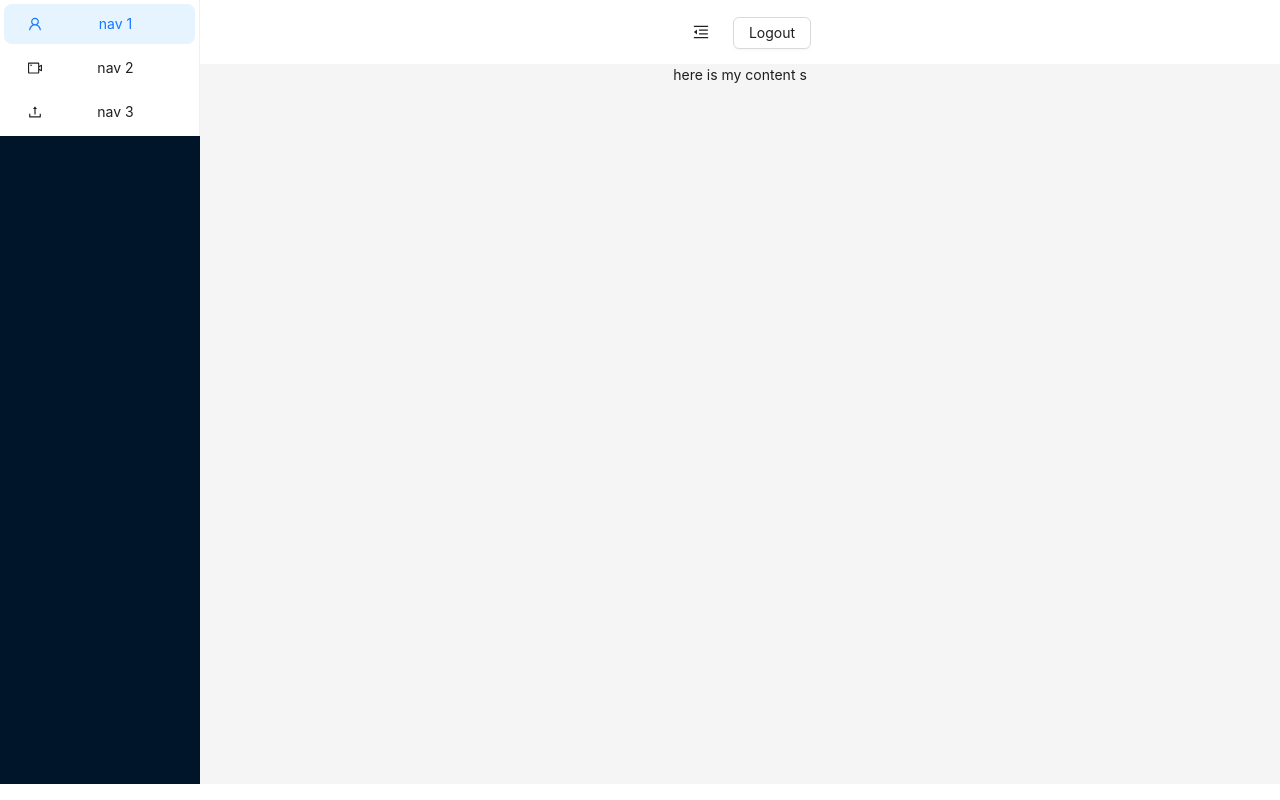
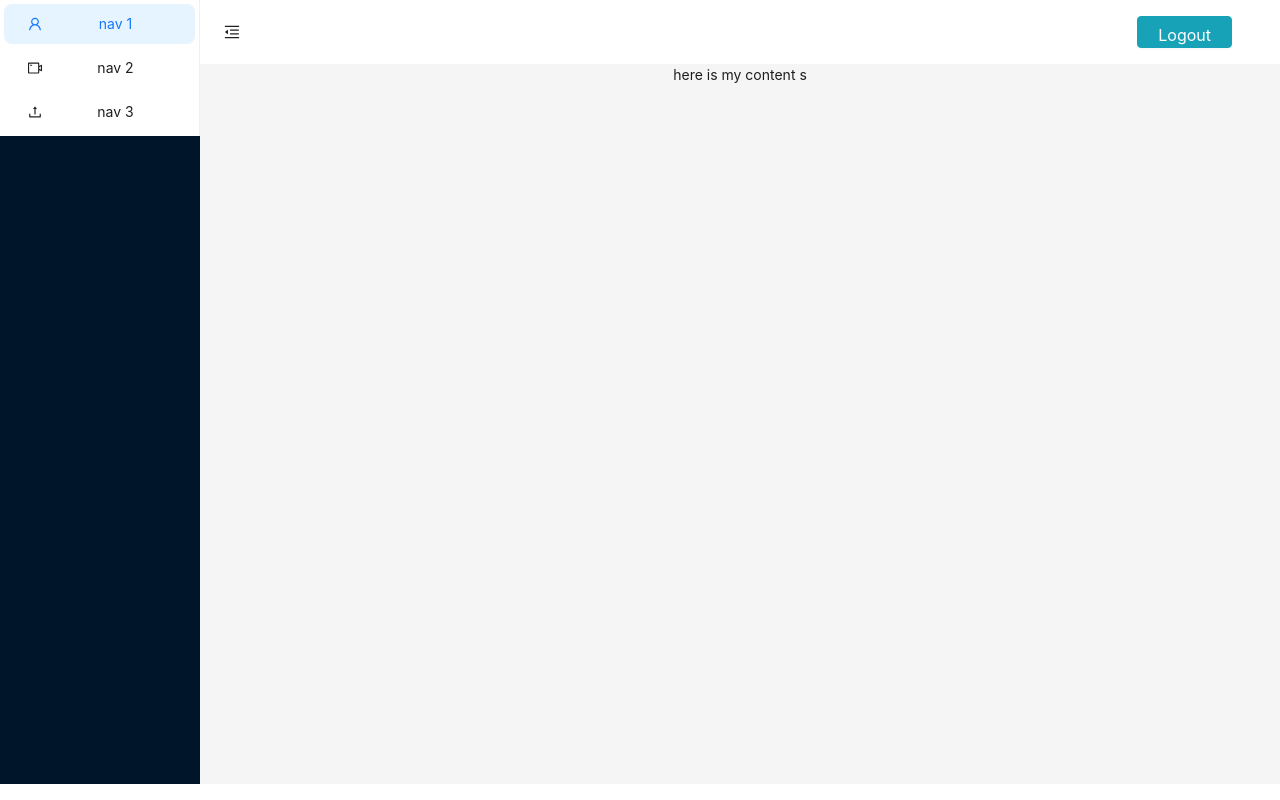
Before and after one commit to arpanam11/project_login_webpage, a React (Create React App) app in the folder myproject/: page /home in a window 1280 px wide. Built offline with nearby package versions, Linux system fonts and the light colour scheme.

Commit message:
added logout button

```diff
--- a/myproject/src/component/Homepage.js
+++ b/myproject/src/component/Homepage.js
@@ -46,7 +46,7 @@ const Homepage = () => {
         />
       </Sider>
       <Layout>
-        <Header style={{ padding: 0, background: colorBgContainer }}>
+        <Header style={{ padding: 0, background: colorBgContainer }} className='d-flex justify-content-between'>
           <Button
             type="text"
             icon={collapsed ? <MenuUnfoldOutlined /> : <MenuFoldOutlined />}
@@ -57,7 +57,7 @@ const Homepage = () => {
               height: 64,
             }}
           />
-          <Button><Link to="/" >Logout</Link></Button>
+          <Button className='mr-5 mt-3 btn btn-info'><Link to="/"  className='p-2'>Logout</Link></Button>
         </Header>
         <Content
        className='content'>
```
